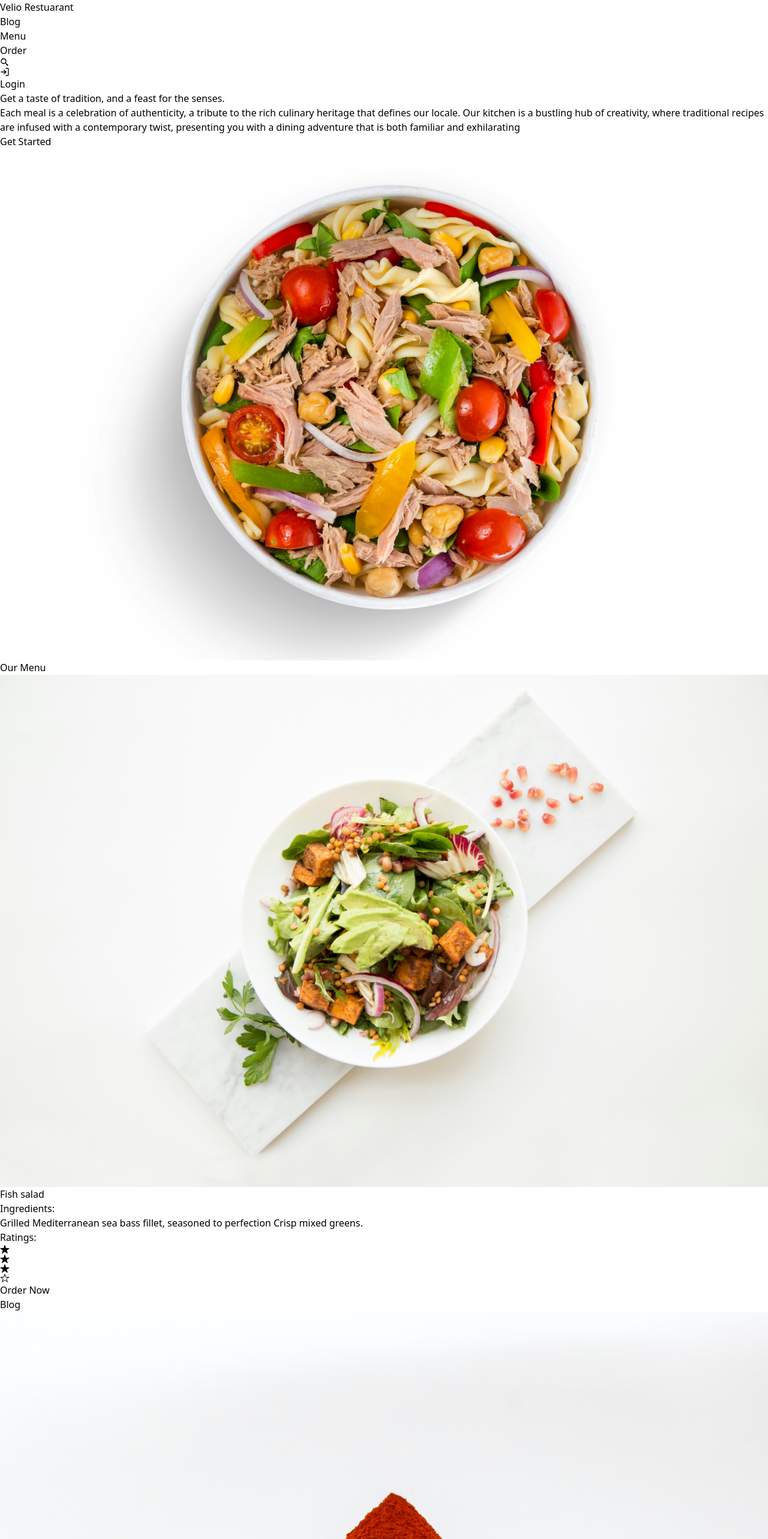
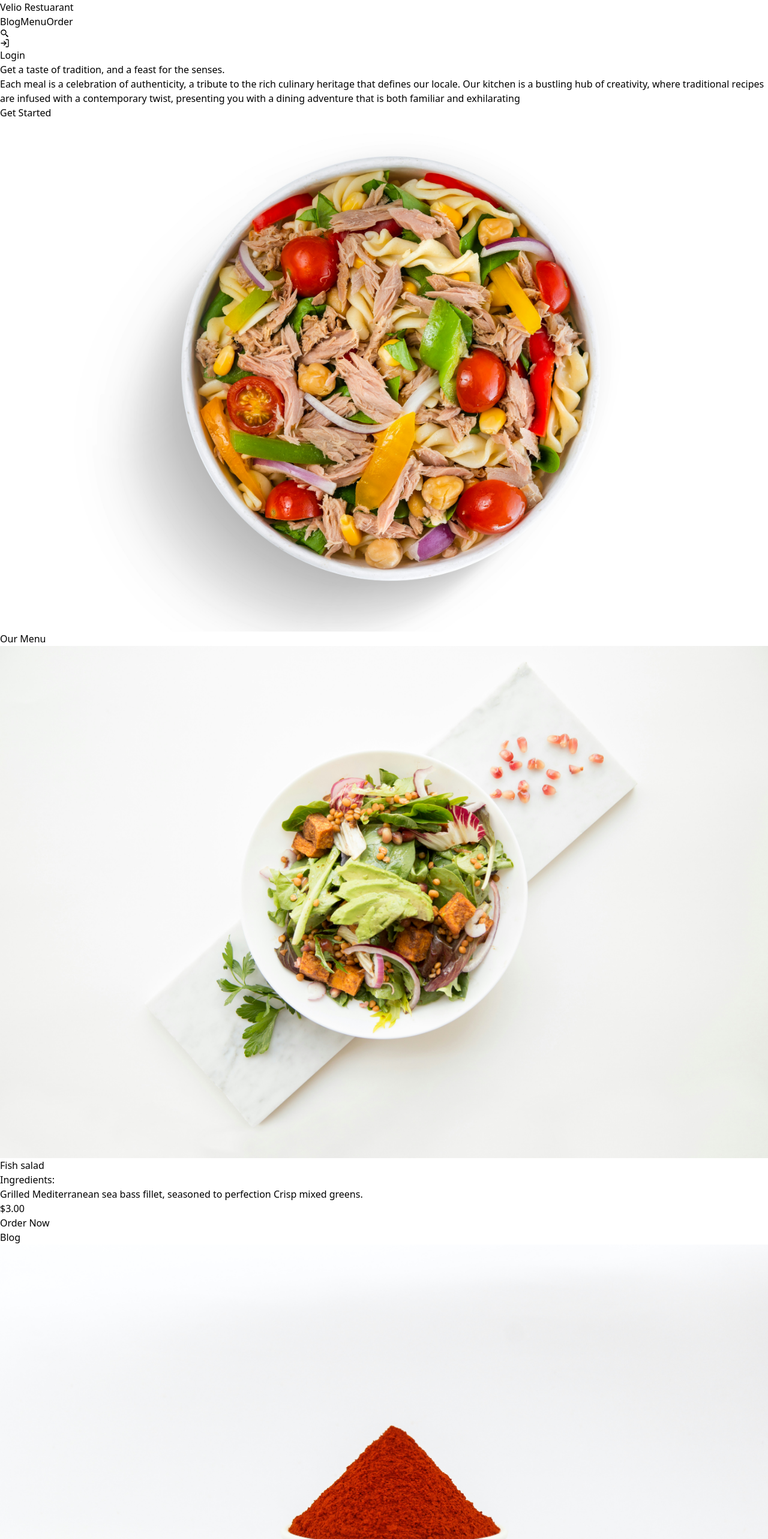
Before and after one commit to Gyemfa-Gloria-Abedi/velio-eats, a React (Vite) app in the folder velio-restaurant/: page / in a window 1280 px wide. Shown: the top 2566 px of the page at 60% size. Built offline with nearby package versions, Linux system fonts and the light colour scheme.

Commit message:
added price for client dashboard

```diff
--- a/velio-restaurant/src/components/Blog.tsx
+++ b/velio-restaurant/src/components/Blog.tsx
@@ -3,10 +3,10 @@ import spices from '../assets/spices.jpg'
 
 const Blog = () => {
   return (
-    <div className="flex flex-col my-4">
+    <div className="flex flex-col my-4 ">
       <h3 className="mx-auto font-bold text-2xl border-b-2 border-amber-600">Blog</h3>
       <img src={spices} />
-      <div className="relative -mt-[45.5rem] mx-8 w-3/6">
+      <div className="relative lg:-mt-[45.5rem] -mt-[35.5rem] mx-8 w-3/6">
         <h2 className="text-4xl font-black leading-[70px] w-2/3">
           A Culinary Journey with
           <span className="text-amber-600 ml-1">the Magic of Spices</span>
--- a/velio-restaurant/src/components/MenuList.tsx
+++ b/velio-restaurant/src/components/MenuList.tsx
@@ -6,7 +6,9 @@ const MenuList = () => {
   return (
     <div className="grid grid-col-3 gap-2">
       <div className="flex flex-col rounded">
-        <h2 className="mx-auto font-bold text-2xl border-b-2 border-amber-600">Our Menu</h2>
+        <h2 className="mx-auto font-bold text-2xl border-b-2 border-amber-600">
+          Our Menu
+        </h2>
         <div className="w-1/4 shadow-md pb-4">
           <img src={salad} className="w-full h-48 rounded" />
           <div className="rounded px-2">
@@ -18,13 +20,7 @@ const MenuList = () => {
               Crisp mixed greens.
             </p>
 
-            <div className="flex content-center self-center">
-              <h4 className="font-bold">Ratings:</h4>
-              <IoStar className="text-amber-600 self-center" />
-              <IoStar className="text-amber-600 self-center" />
-              <IoStar className="text-amber-600 self-center" />
-              <IoStarOutline className="text-amber-600 self-center" />
-            </div>
+            <p className="text-amber-600">$3.00</p>
             <button className="border selfcenter border-amber-600 hover:bg-amber-600 py-1 px-4 rounded-lg mt-4">
               Order Now
             </button>
--- a/velio-restaurant/src/components/Navbar.tsx
+++ b/velio-restaurant/src/components/Navbar.tsx
@@ -1,6 +1,7 @@
 import React from 'react'
 import { SearchComponent } from './SearchComponent'
 import { FiLogIn } from 'react-icons/fi'
+import { NavLink } from 'react-router-dom'
 
 const Navbar = () => {
   return (
@@ -8,16 +9,16 @@ const Navbar = () => {
       <div className="self-center">Velio Restuarant</div>
 
       <ul className="flex justify-between w-1/4 content-center self-center">
-        <li className="">Blog</li>
-        <li>Menu</li>
-        <li>Order</li>
+        <NavLink to="#" className="">Blog</NavLink>
+        <NavLink to="#">Menu</NavLink >
+        <NavLink to="#">Order</NavLink >
       </ul>
       <ul className="flex justify-between content-center gap-4">
         <SearchComponent />
-        <div className="flex justify-between content-center self-center gap-2 border-2 border-amber-600 bg-amber-600 py-1 px-4 rounded-3xl font-semibold">
+        <NavLink to="/velio-restuarant-login" className="flex justify-between content-center self-center gap-2 border-2 border-amber-600 bg-amber-600 py-1 px-4 rounded-3xl font-semibold">
           <FiLogIn className="self-center font-semibold" />
           <p>Login</p>
-        </div>
+        </NavLink>
       </ul>
     </div>
   )
--- a/velio-restaurant/src/index.css
+++ b/velio-restaurant/src/index.css
@@ -9,3 +9,9 @@
   font-family: ui-sans-serif, system-ui, sans-serif, 'Apple Color Emoji',
     'Segoe UI Emoji', 'Segoe UI Symbol', 'Noto Color Emoji';
 }
+@media (min-width: 1600px) {
+  body {
+    width: 53%;
+    margin: auto;
+  }
+}
```
Also changed, not shown: velio-restaurant/src/App.tsx (+6 -6 lines), velio-restaurant/src/views/Login.tsx (added, +9 -0 lines).
